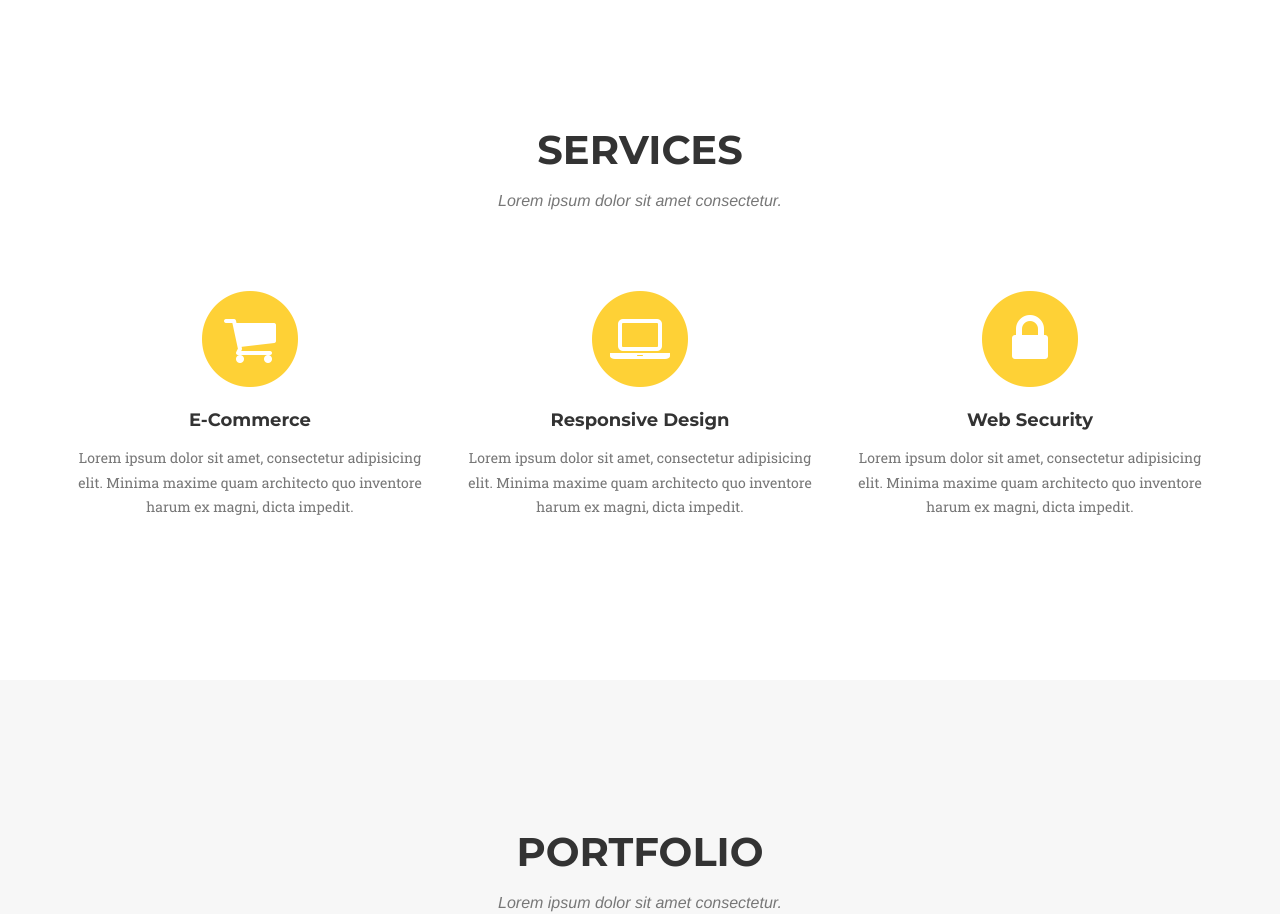
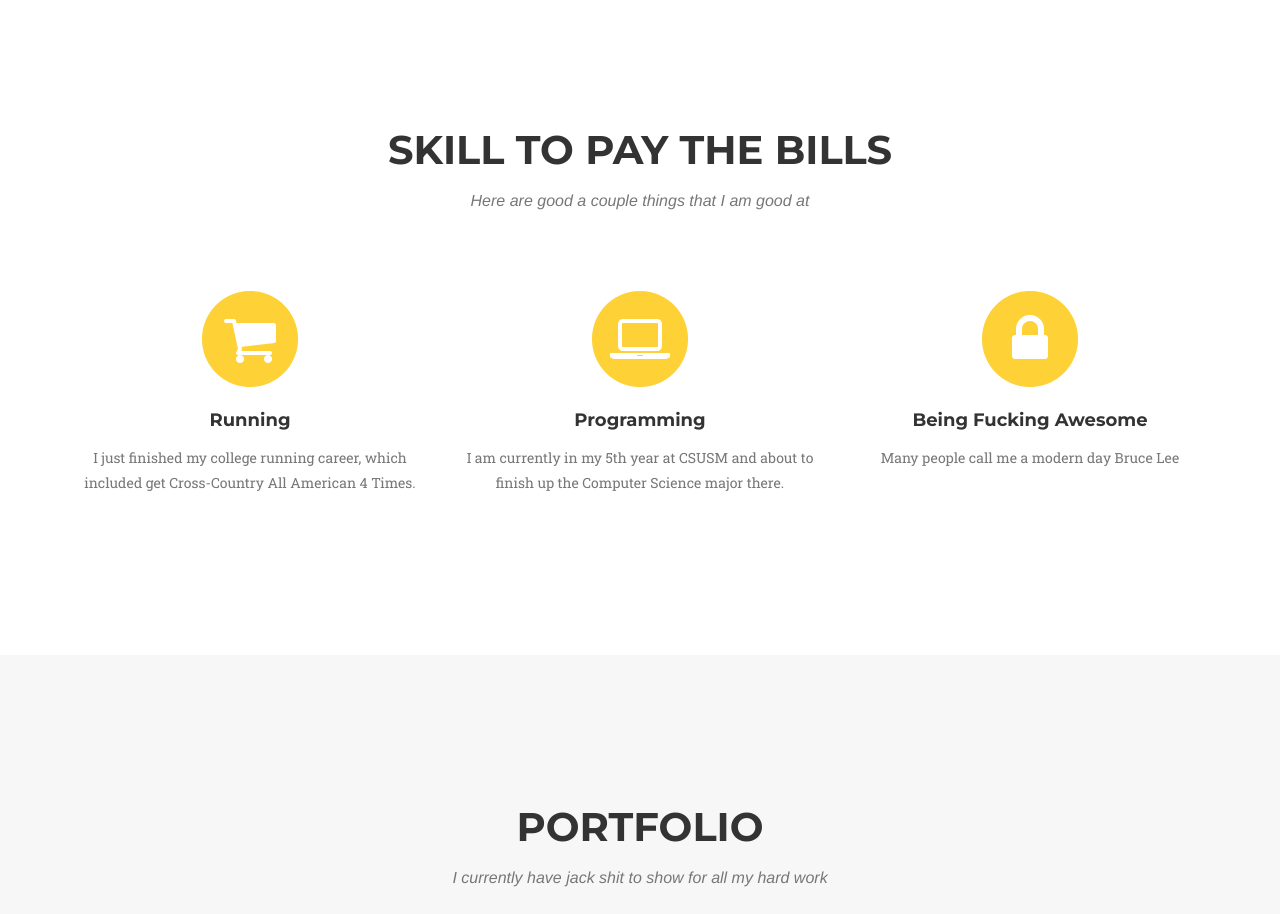
Before and after one commit to WesternNelson/WesternNelson.github.io, a plain HTML site: page index.html in a window 1280 px wide. Shown: the part 780-1694 px from the top of the page. Drawn offline with nearby package versions, Linux system fonts and the light colour scheme; a web font is replaced by a local one.

Commit message:
changes lots of info on the screen

```diff
--- a/index.html
+++ b/index.html
@@ -93,8 +93,8 @@
         <div class="container">
             <div class="row">
                 <div class="col-lg-12 text-center">
-                    <h2 class="section-heading">Services</h2>
-                    <h3 class="section-subheading text-muted">Lorem ipsum dolor sit amet consectetur.</h3>
+                    <h2 class="section-heading">Skill To Pay The Bills</h2>
+                    <h3 class="section-subheading text-muted">Here are good a couple things that I am good at</h3>
                 </div>
             </div>
             <div class="row text-center">
@@ -103,24 +103,24 @@
                         <i class="fa fa-circle fa-stack-2x text-primary"></i>
                         <i class="fa fa-shopping-cart fa-stack-1x fa-inverse"></i>
                     </span>
-                    <h4 class="service-heading">E-Commerce</h4>
-                    <p class="text-muted">Lorem ipsum dolor sit amet, consectetur adipisicing elit. Minima maxime quam architecto quo inventore harum ex magni, dicta impedit.</p>
+                    <h4 class="service-heading">Running</h4>
+                    <p class="text-muted">I just finished my college running career, which included get Cross-Country All American 4 Times. </p>
                 </div>
                 <div class="col-md-4">
                     <span class="fa-stack fa-4x">
                         <i class="fa fa-circle fa-stack-2x text-primary"></i>
                         <i class="fa fa-laptop fa-stack-1x fa-inverse"></i>
                     </span>
-                    <h4 class="service-heading">Responsive Design</h4>
-                    <p class="text-muted">Lorem ipsum dolor sit amet, consectetur adipisicing elit. Minima maxime quam architecto quo inventore harum ex magni, dicta impedit.</p>
+                    <h4 class="service-heading">Programming</h4>
+                    <p class="text-muted">I am currently in my 5th year at CSUSM and about to finish up the Computer Science major there.</p>
                 </div>
                 <div class="col-md-4">
                     <span class="fa-stack fa-4x">
                         <i class="fa fa-circle fa-stack-2x text-primary"></i>
                         <i class="fa fa-lock fa-stack-1x fa-inverse"></i>
                     </span>
-                    <h4 class="service-heading">Web Security</h4>
-                    <p class="text-muted">Lorem ipsum dolor sit amet, consectetur adipisicing elit. Minima maxime quam architecto quo inventore harum ex magni, dicta impedit.</p>
+                    <h4 class="service-heading">Being Fucking Awesome</h4>
+                    <p class="text-muted">Many people call me a modern day Bruce Lee</p>
                 </div>
             </div>
         </div>
@@ -132,7 +132,7 @@
             <div class="row">
                 <div class="col-lg-12 text-center">
                     <h2 class="section-heading">Portfolio</h2>
-                    <h3 class="section-subheading text-muted">Lorem ipsum dolor sit amet consectetur.</h3>
+                    <h3 class="section-subheading text-muted">I currently have jack shit to show for all my hard work</h3>
                 </div>
             </div>
             <div class="row">
@@ -311,14 +311,14 @@
             <div class="row">
                 <div class="col-lg-12 text-center">
                     <h2 class="section-heading">Our Amazing Team</h2>
-                    <h3 class="section-subheading text-muted">Lorem ipsum dolor sit amet consectetur.</h3>
+                    <h3 class="section-subheading text-muted">These are the baller who make shit happen</h3>
                 </div>
             </div>
             <div class="row">
                 <div class="col-sm-4">
                     <div class="team-member">
                         <img src="img/team/1.jpg" class="img-responsive img-circle" alt="">
-                        <h4>Kay Garland</h4>
+                        <h4>Western Nelson The Amazing</h4>
                         <p class="text-muted">Lead Designer</p>
                         <ul class="list-inline social-buttons">
                             <li><a href="#"><i class="fa fa-twitter"></i></a>
@@ -333,7 +333,7 @@
                 <div class="col-sm-4">
                     <div class="team-member">
                         <img src="img/team/2.jpg" class="img-responsive img-circle" alt="">
-                        <h4>Larry Parker</h4>
+                        <h4>So your the Western I heard so much about</h4>
                         <p class="text-muted">Lead Marketer</p>
                         <ul class="list-inline social-buttons">
                             <li><a href="#"><i class="fa fa-twitter"></i></a>
@@ -348,7 +348,7 @@
                 <div class="col-sm-4">
                     <div class="team-member">
                         <img src="img/team/3.jpg" class="img-responsive img-circle" alt="">
-                        <h4>Diana Pertersen</h4>
+                        <h4>Western James Nelson</h4>
                         <p class="text-muted">Lead Developer</p>
                         <ul class="list-inline social-buttons">
                             <li><a href="#"><i class="fa fa-twitter"></i></a>
```
